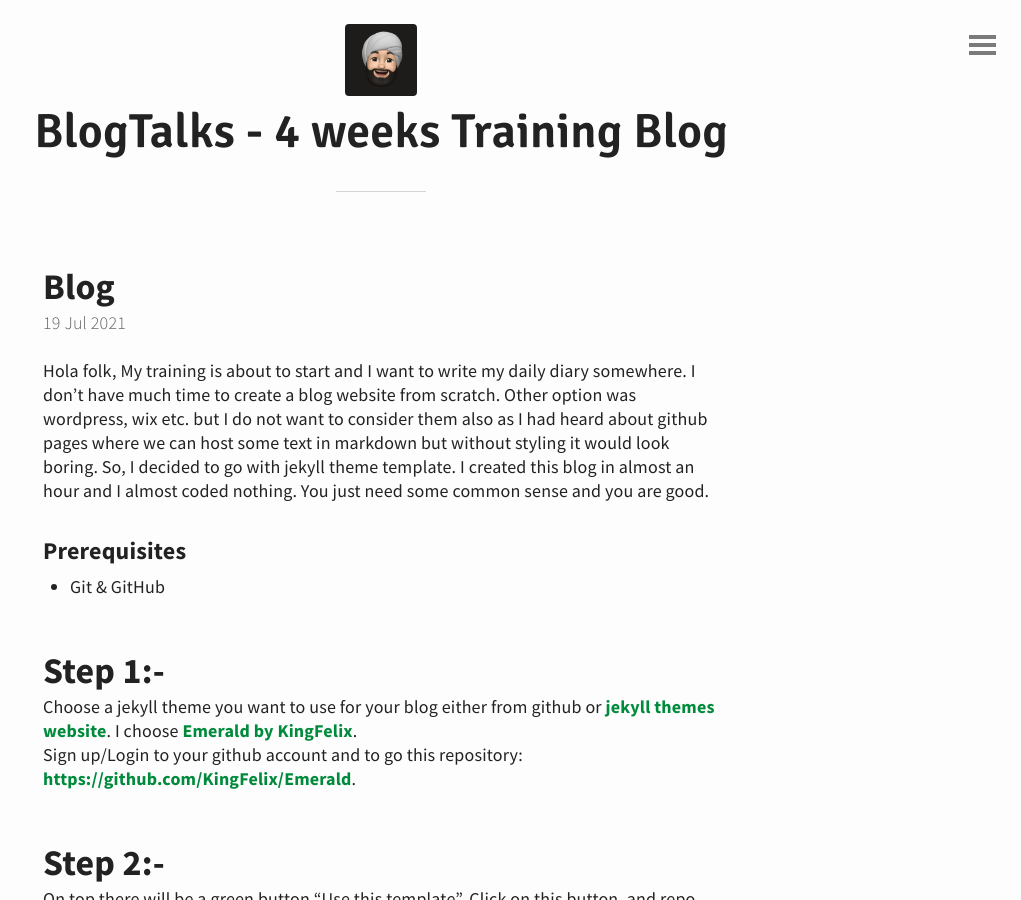
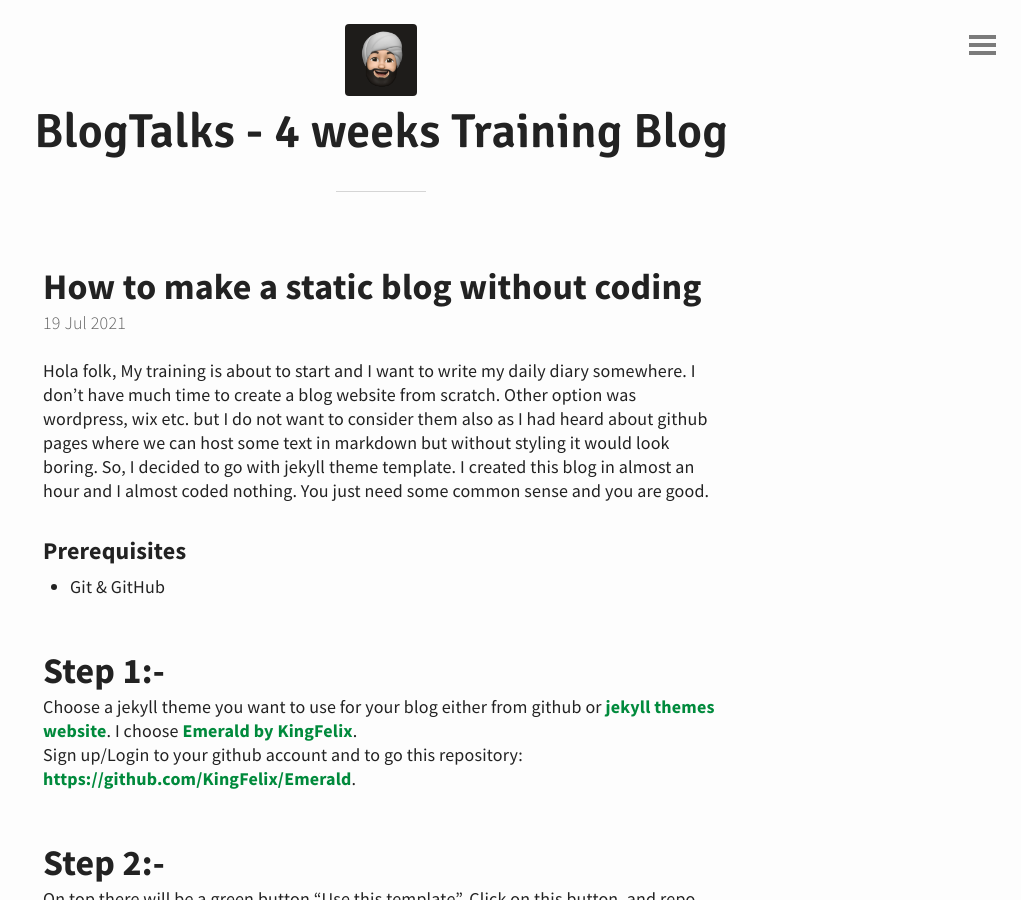
Before and after one commit to Jaswantsinghh/BlogTalks, a Jekyll site: the page built from _posts/2021-07-19-blog.md, in a window 1280 px wide and 900 px high. Shown: the whole window, without its empty margins (259-1280 px from the left). Built offline with Jekyll 4.4.1, drawn with Linux system fonts in a browser that asks for light colours.

Commit message:
Update 2021-07-19-blog.md

```diff
--- a/_posts/2021-07-19-blog.md
+++ b/_posts/2021-07-19-blog.md
@@ -1,5 +1,5 @@
 ---
-Title: How to make a static blog without coding
+title: How to make a static blog without coding
 ---
 
 Hola folk,
```
